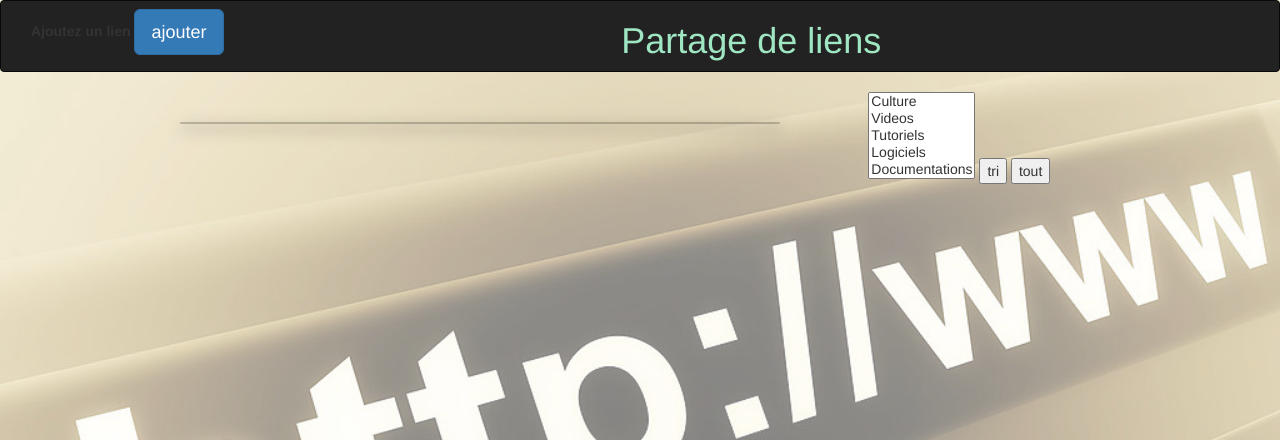
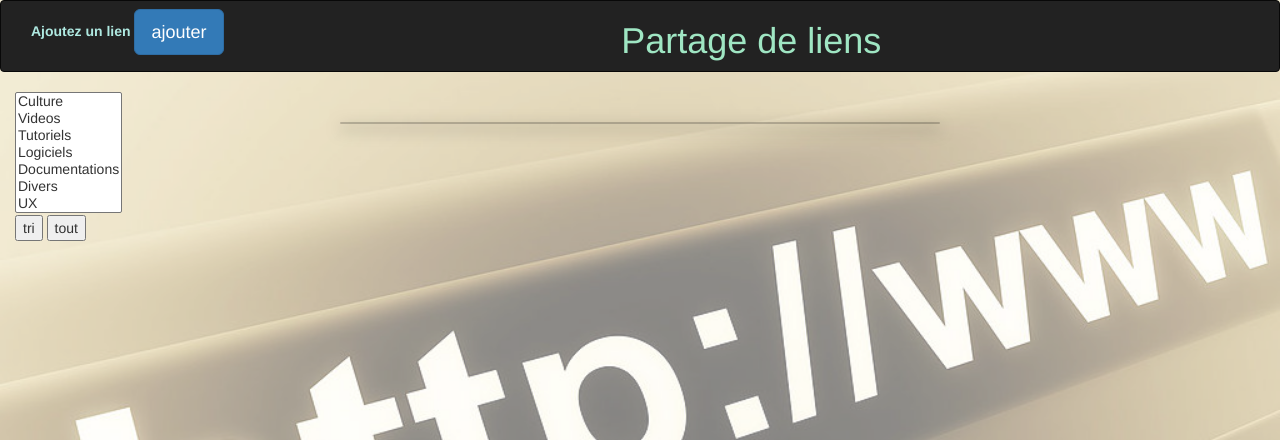
Before and after one commit to simplonve/partage_de_liens, a Flask app: page / in a window 1280 px wide. Shown: the top 440 px of the page. Run offline with Flask 2, Linux system fonts and the light colour scheme; data that the repository does not hold is empty; some libraries are stand-ins or nearby versions.

Commit message:
dernière modifications css, mise en forme

```diff
--- a/static/css/style.css
+++ b/static/css/style.css
@@ -16,3 +16,6 @@ body {
 #noir {
 	color: black;
 }
+#clair {
+	color:#AFE9E1;
+}
--- a/templates/form.html
+++ b/templates/form.html
@@ -15,7 +15,7 @@
              </div>
              <div class="col-md-1"></div>
              <div class="col-md-4"><h4 id="noir">Choisissez une catégorie : </h4></div>
-             <div class="col-md-2"><select name="categorie" size="5">
+             <div class="col-md-2"><select name="categorie" size="7">
                         <option value="/culture">Culture
                         <option value="/videos">Videos
                         <option value="/tutos">Tutoriels
--- a/templates/index.html
+++ b/templates/index.html
@@ -8,12 +8,26 @@
 
 {% block ajout %}
 <form method="POST">
-            <label for="submit">Ajoutez un lien</label>
+            <label for="submit" id="clair">Ajoutez un lien</label>
             <input type="submit" class="btn btn-primary btn-lg" name="submit" value="ajouter"></input>
 </form>
 {% endblock %}
 
-
+ {% block categorie %}
+<form  method="POST">
+           <select name="categorie" size="7">
+           <option value="/culture">Culture
+           <option value="/videos">Videos
+           <option value="/tutos">Tutoriels
+           <option value="/logiciels">Logiciels
+           <option value="/doc">Documentations
+           <option value="/divers">Divers
+           <option value="/ux">UX
+           </select><br />
+           <input type="submit" name="submit" value="tri">
+           <input type="submit" name="submit" value="tout">
+</form>
+{% endblock %}
 
 {% block corps %}
   <div class="modal-fade">
@@ -23,7 +37,7 @@
  <form method="POST">
             <div class="modal-header"><h3 class="modal-title"><a href="{{ lien['url'] }}">{{ lien['titre'] }}</a></h3>
             </div>
-             <div class="modal-body"><p>Description  : {{ lien['description'] }}</p>
+             <div class="modal-body"><p class="lead">Description  : {{ lien['description'] }}</p>
              </div>
             <div class="modal-footer">
                    <input type="submit" class="btn btn-warning" data-dismiss="modal" name="submit" value="modifier"></input>
@@ -40,20 +54,4 @@
          </div>
       </div>
     </div>
-   {% endblock %}
-   {% block categorie %}
-<form  method="POST">
-               <select name="categorie" size="5">
-               <option value="/culture">Culture
-               <option value="/videos">Videos
-               <option value="/tutos">Tutoriels
-               <option value="/logiciels">Logiciels
-               <option value="/doc">Documentations
-               <option value="/divers">Divers
-               <option value="/ux">UX
-              </select>
-              <input type="submit" name="submit" value="tri">
-              <input type="submit" name="submit" value="tout">
-</form>
-</div>
 {% endblock %}
--- a/templates/squelette.html
+++ b/templates/squelette.html
@@ -23,13 +23,11 @@
     <nav class="container-fluid navbar navbar-inverse"><div class="navbar-form navbar-left">{% block ajout %}{% endblock %}</div><h1 class="text-center">Partage de liens</h1></nav>
 
     <div class="row>">
-         <div class="col-md-1">
+         <div class="col-md-2">{% block categorie %}{% endblock %}
          </div>
-         <div class="col-md-7">{% block corps %}{% endblock %}
+         <div class="col-md-8">{% block corps %}{% endblock %}
          </div>
-         <div class="col-md-3">{% block categorie %}{% endblock %}
-         </div>
-         <div class="col-md-1">
+         <div class="col-md-2">
          </div>
     </div>
 
```
